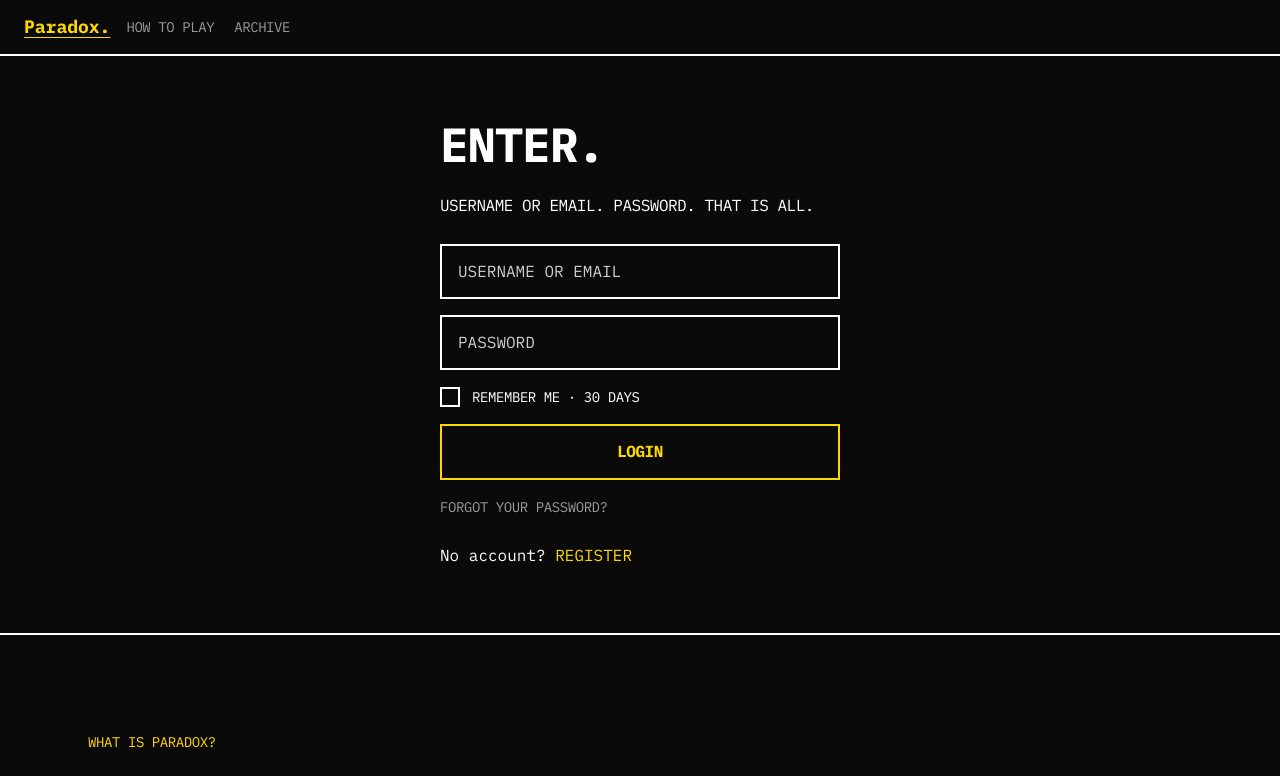
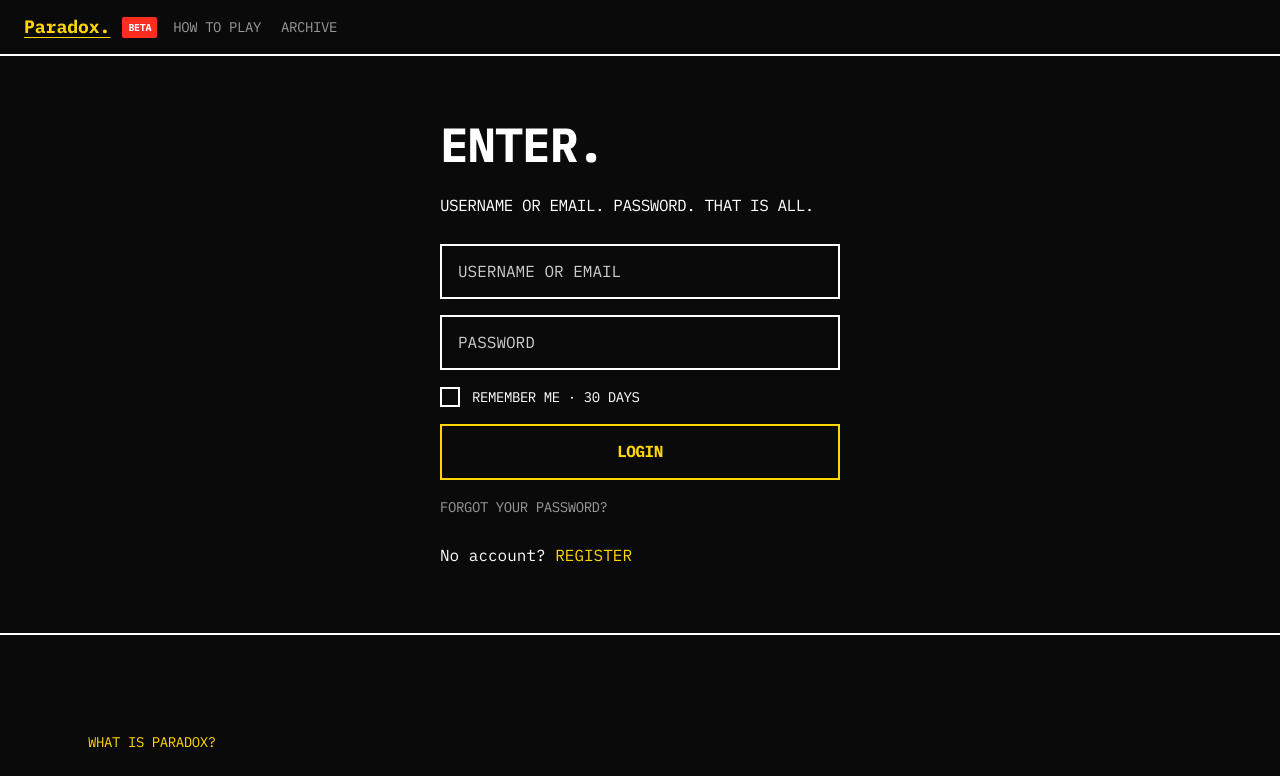
Before and after one commit to t-titty/paradox, a React (Vite) app in the folder client/: page /login in a window 1280 px wide. Shown: the top 776 px of the page. Built offline with nearby package versions, Linux system fonts and the light colour scheme; no server answers.

Commit message:
add beta tag to header

```diff
--- a/client/src/components/Header.tsx
+++ b/client/src/components/Header.tsx
@@ -22,6 +22,9 @@ export function Header() {
           >
             Paradox.
           </Link>
+          <span className="rounded-sm bg-blood px-[6px] py-[2px] font-mono text-[10px] font-bold uppercase tracking-brutal text-bone">
+            BETA
+          </span>
           {testMode && (
             <span className="border border-gold px-2 py-[2px] font-mono text-[10px] uppercase tracking-brutal text-gold">
               TEST MODE
```
